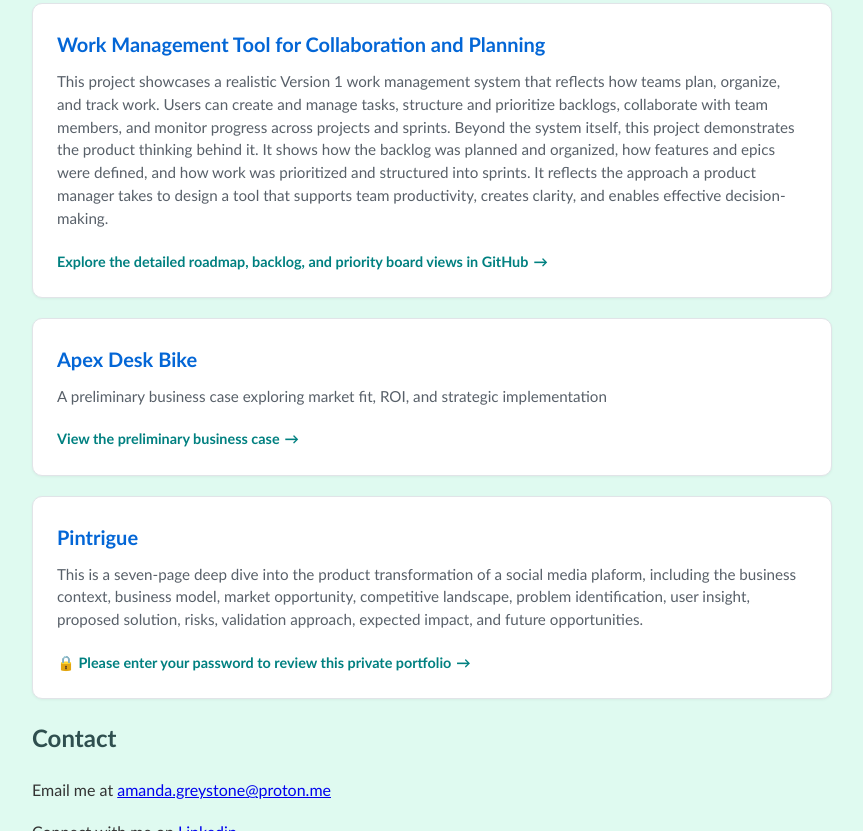
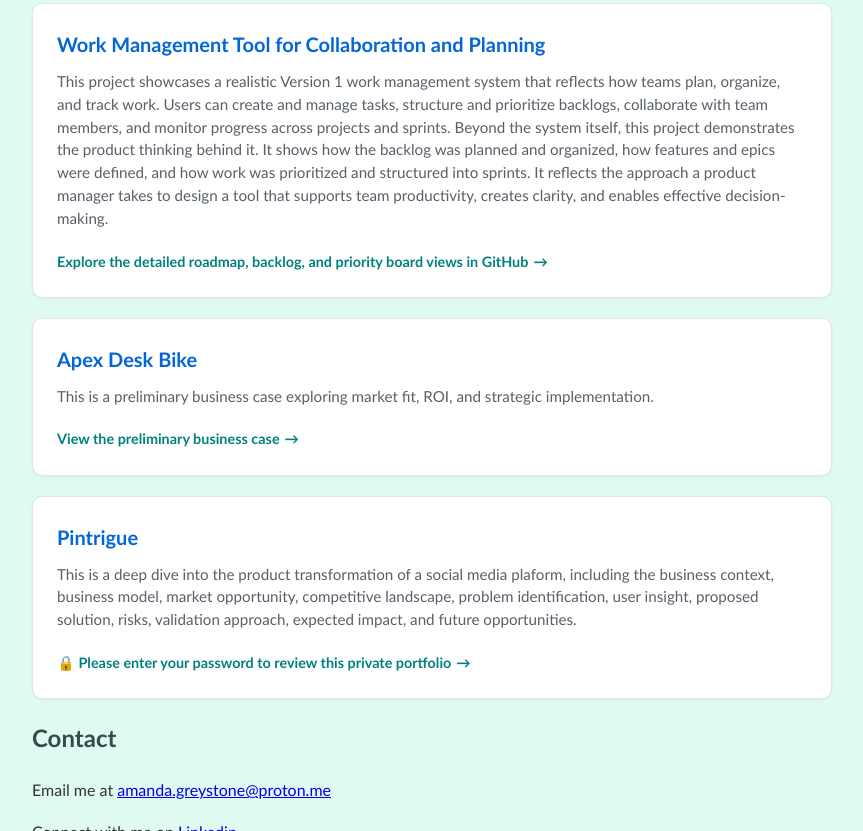
Before and after one commit to amandagreystone/portfolio, a plain HTML site: page index.html in a window 1280 px wide. Shown: the part 370-1201 px from the top of the page, without its empty margins (208-1071 px from the left). Drawn offline with Linux system fonts and the light colour scheme.

Commit message:
add content

```diff
--- a/index.html
+++ b/index.html
@@ -33,7 +33,7 @@
         <a href="https://amandagreystone.my.canva.site/businesscase" class="doc-card" target="_blank">
             <div>
                 <h3>Apex Desk Bike</h3>
-                <p>A preliminary business case exploring market fit, ROI, and strategic implementation </p>
+                <p>This is a preliminary business case exploring market fit, ROI, and strategic implementation. </p>
             </div>
             <span class="view-label">View the preliminary business case</span>
         </a>
@@ -42,7 +42,7 @@
         <a href="https://amandagreystone.my.canva.site/productcasestudy" class="doc-card" target="_blank">
             <div>
                 <h3>Pintrigue</h3>
-                <p>This is a seven-page deep dive into the product transformation of a social media plaform, including the business context, business model, market opportunity, competitive landscape, problem identification, user insight, proposed solution, risks, validation approach, expected impact, and future opportunities.</p>
+                <p>This is a deep dive into the product transformation of a social media plaform, including the business context, business model, market opportunity, competitive landscape, problem identification, user insight, proposed solution, risks, validation approach, expected impact, and future opportunities.</p>
             </div>
             <span class="view-label">🔒 Please enter your password to review this private portfolio</span>
         </a>
```
